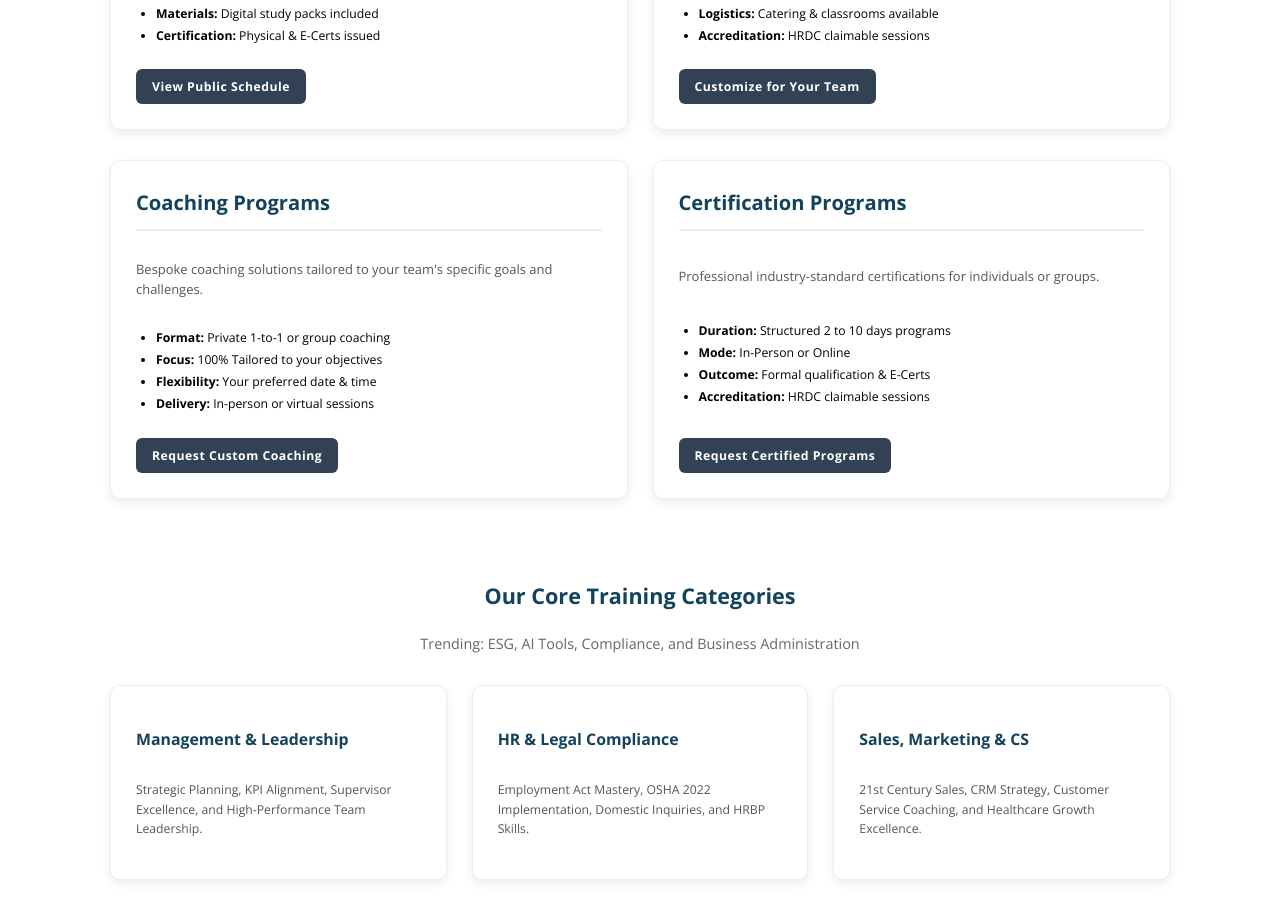
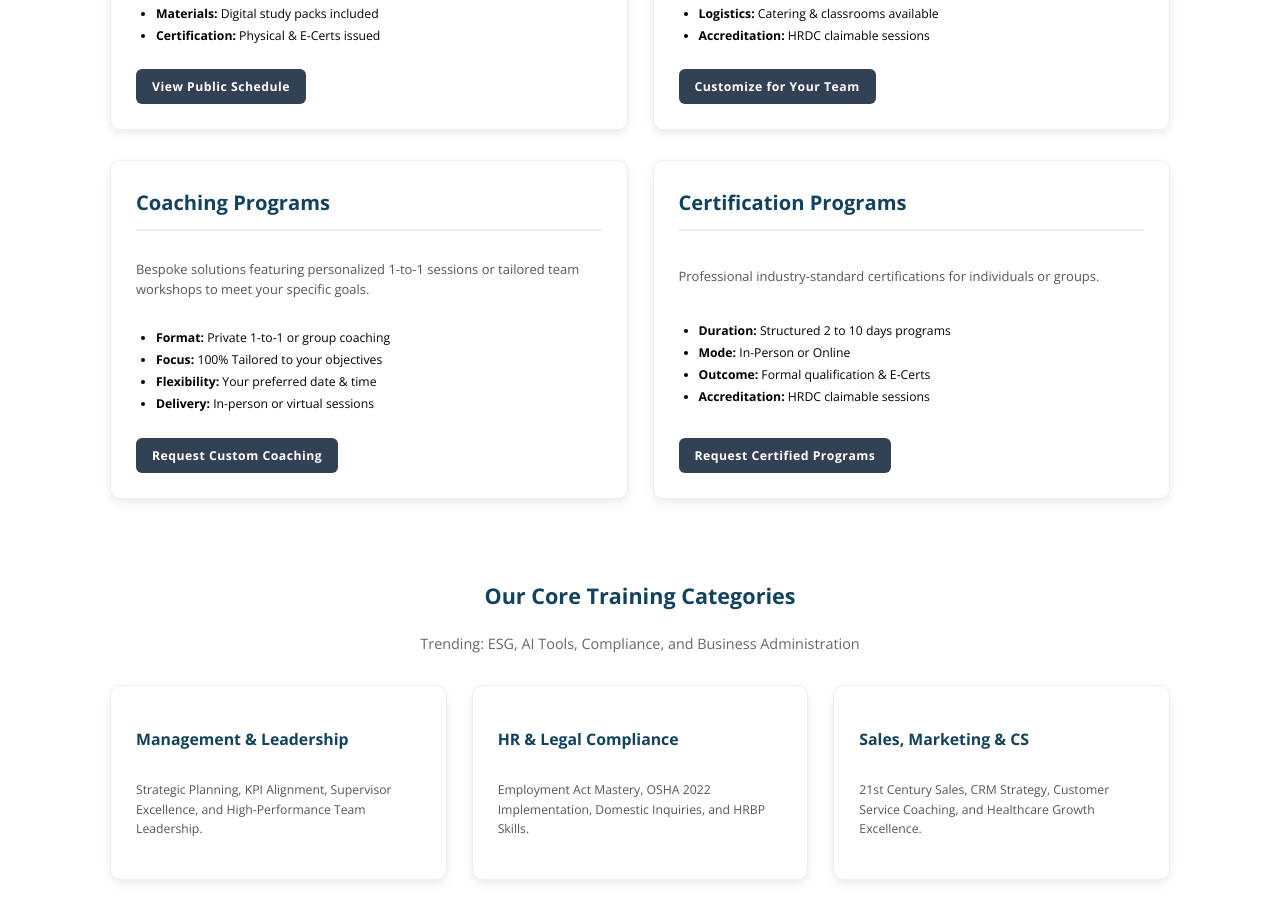
Before and after one commit to kiaarjen27/cxcons, a Jekyll site: the page built from programs/index.html, in a window 1280 px wide and 900 px high, scrolled down 711 px. Built offline with Jekyll 4.4.1, drawn with Linux system fonts in a browser that asks for light colours.

Commit message:
Refactor index.html for improved structure and clarity

```diff
--- a/programs/index.html
+++ b/programs/index.html
@@ -46,7 +46,7 @@ description: Your Future Starts Here. Design and organize internal training for
   <!-- Coaching Programs -->
 <div class="card" style="text-align: left;">
   <h2 style="color: #12425c; font-size: 1.4em; border-bottom: 2px solid #eee; padding-bottom: 10px;">Coaching Programs</h2>
-  <p style="font-size: 0.9em; color: #555;">Bespoke coaching solutions tailored to your team's specific goals and challenges.</p>
+  <p style="font-size: 0.9em; color: #555;">Bespoke solutions featuring personalized 1-to-1 sessions or tailored team workshops to meet your specific goals.</p>
   <ul style="padding-left: 20px; font-size: 0.85em; line-height: 1.8;">
     <li><strong>Format:</strong> Private 1-to-1 or group coaching</li>
     <li><strong>Focus:</strong> 100% Tailored to your objectives</li>
```
